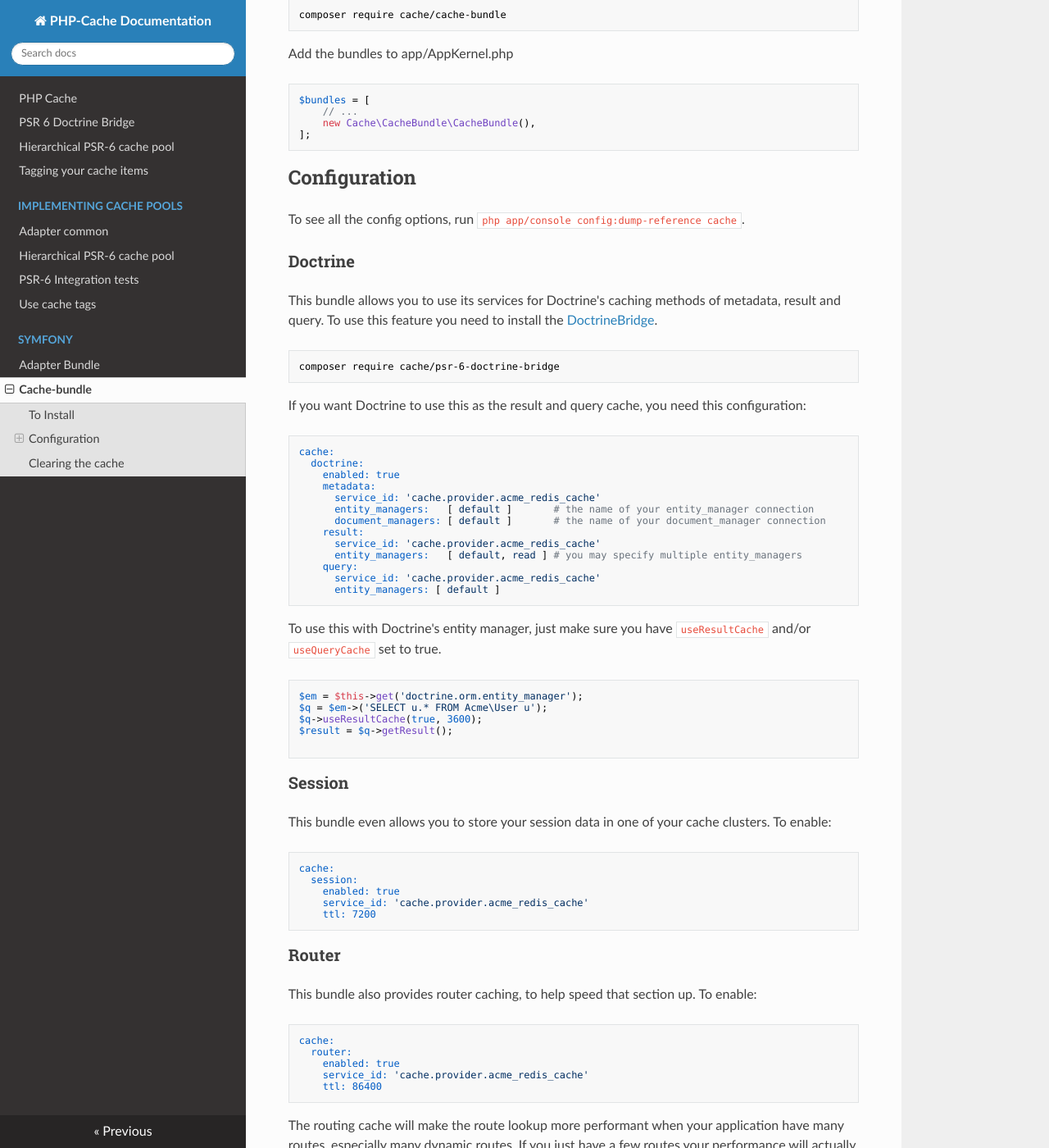
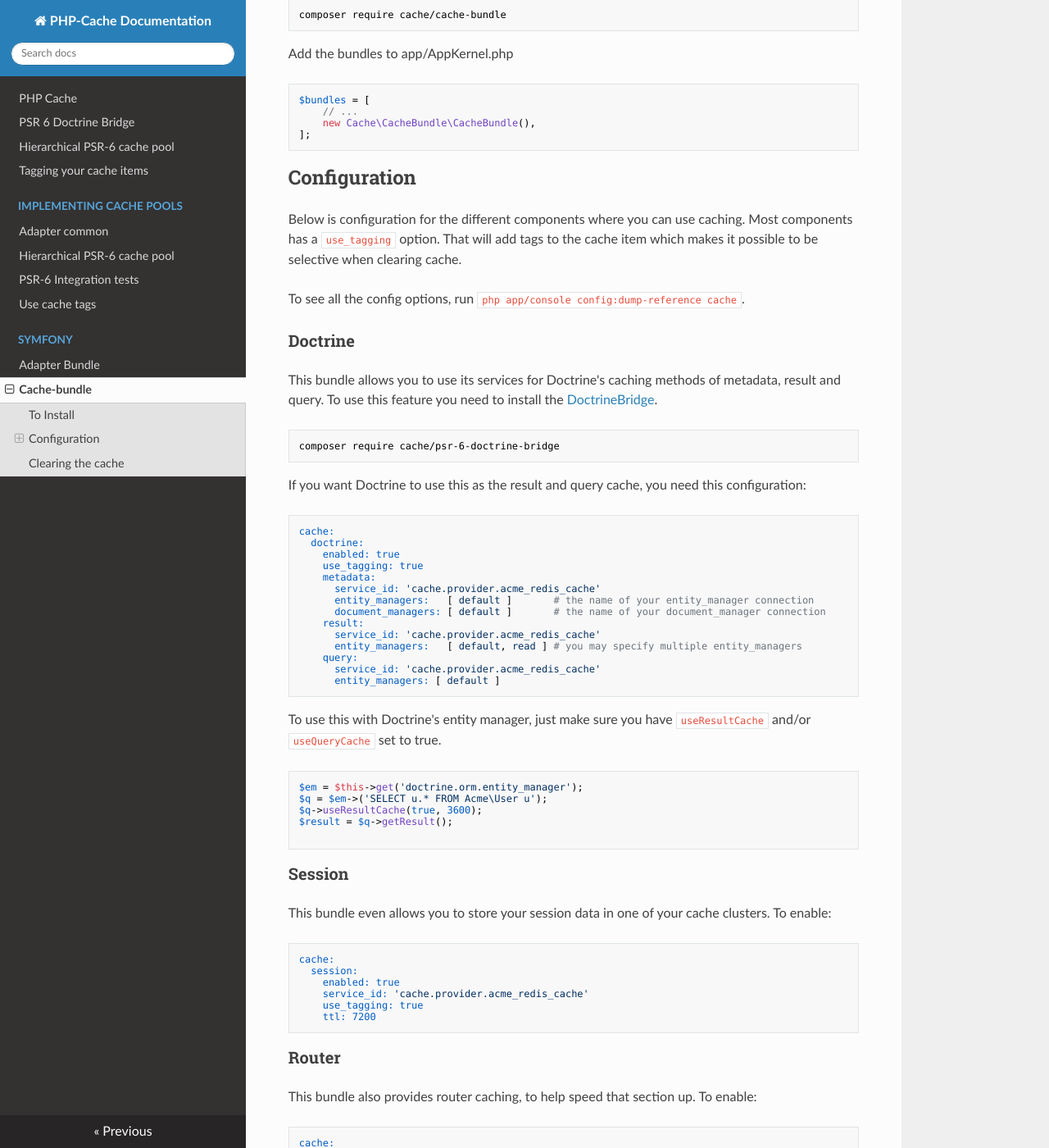
Before and after one commit to php-cache/documentation, an MkDocs documentation site: the page built from docs/symfony/cache-bundle.md, in a window 1280 px wide and 1400 px high, scrolled down 434 px. Shown: the whole window at 82% size. Built offline with MkDocs 1.6.1, drawn with Linux system fonts in a browser that asks for light colours; nearby versions of some CDN libraries; some of the changed text lies outside the part shown.

Commit message:
Added note about `use_tagging`
This will fix https://github.com/php-cache/issues/issues/63

````diff
--- a/docs/symfony/cache-bundle.md
+++ b/docs/symfony/cache-bundle.md
@@ -27,6 +27,9 @@
 
 ## Configuration
 
+Below is configuration for the different components where you can use caching. Most components has a `use_tagging`
+option. That will add tags to the cache item which makes it possible to be selective when clearing cache.
+
 To see all the config options, run `php app/console config:dump-reference cache`.
 
 ### Doctrine
@@ -45,6 +48,7 @@
 cache:
   doctrine:
     enabled: true
+    use_tagging: true
     metadata:
       service_id: 'cache.provider.acme_redis_cache'
       entity_managers:   [ default ]       # the name of your entity_manager connection
@@ -76,6 +80,7 @@
   session:
     enabled: true
     service_id: 'cache.provider.acme_redis_cache'
+    use_tagging: true
     ttl: 7200
 ```
 
@@ -120,6 +125,7 @@
   annotation:
     enabled: true
     service_id: 'cache.provider.acme_apc_cache'
+    use_tagging: true
 
 framework:
   annotations:
@@ -135,6 +141,7 @@
   serializer:
     enabled: true
     service_id: 'cache.provider.acme_apc_cache'
+    use_tagging: true
 
 framework:
   serializer:
@@ -150,6 +157,7 @@
   validation:
     enabled: true
     service_id: 'cache.provider.acme_apc_cache'
+    use_tagging: true
 
 framework:
   validation:
````
